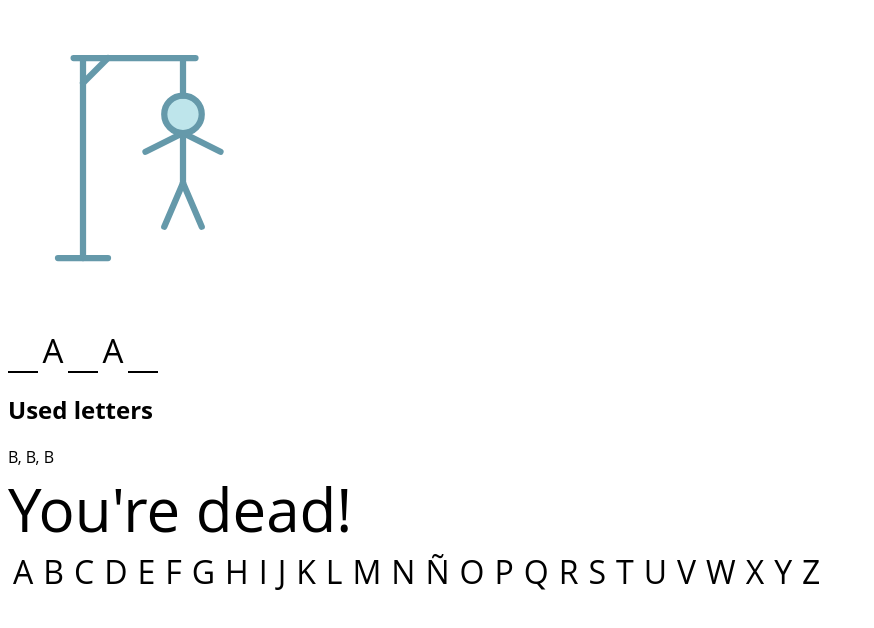
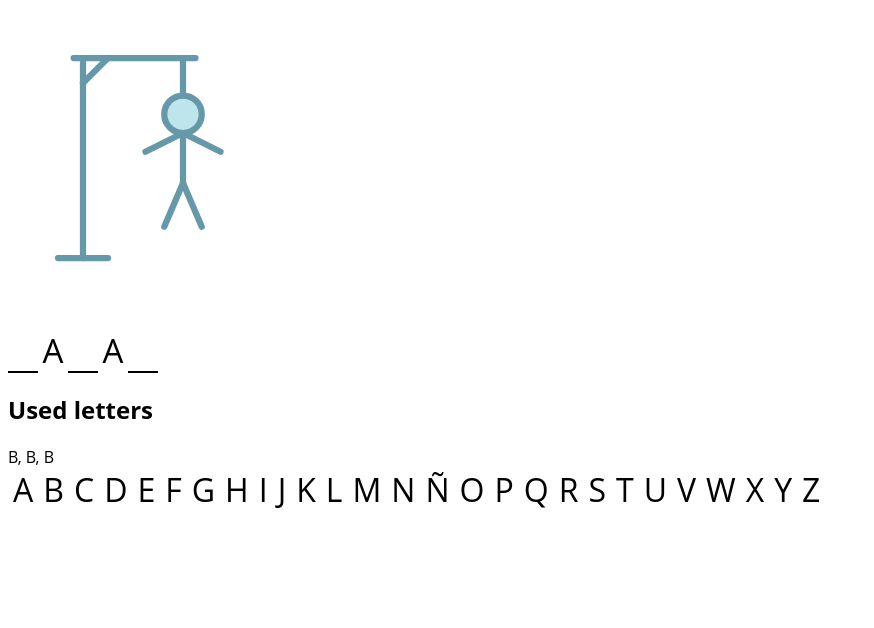
Before and after one commit to Laulhus/w4ch2-edgar-adri, a React (Create React App) app: page / in a window 1280 px wide. Shown: the top 628 px of the page, without its empty margins (0-874 px from the left). Built offline with nearby package versions, Linux system fonts and the light colour scheme.

Commit message:
Created GameResult component

```diff
--- a/src/App.js
+++ b/src/App.js
@@ -1,5 +1,6 @@
 import { useState } from "react";
 import "./App.css";
+import GameResult from "./GameResult/GameResult";
 
 function App() {
   const gameWord = "string";
@@ -73,7 +74,7 @@ function App() {
           <li className="used-letter">B</li>
         </ul>
       </section>
-      <section className="game-result">You're dead!</section>
+      <GameResult />
       <ul className="letters">
         <li className="letter">
           <a href="a">A</a>
--- /dev/null
+++ b/src/GameResult/GameResult.js
@@ -0,0 +1,5 @@
+const GameResult = ({ text }) => {
+  return <section className="game-result">{text}</section>;
+};
+
+export default GameResult;
```
Also changed, not shown: Responsabilidades.txt.
